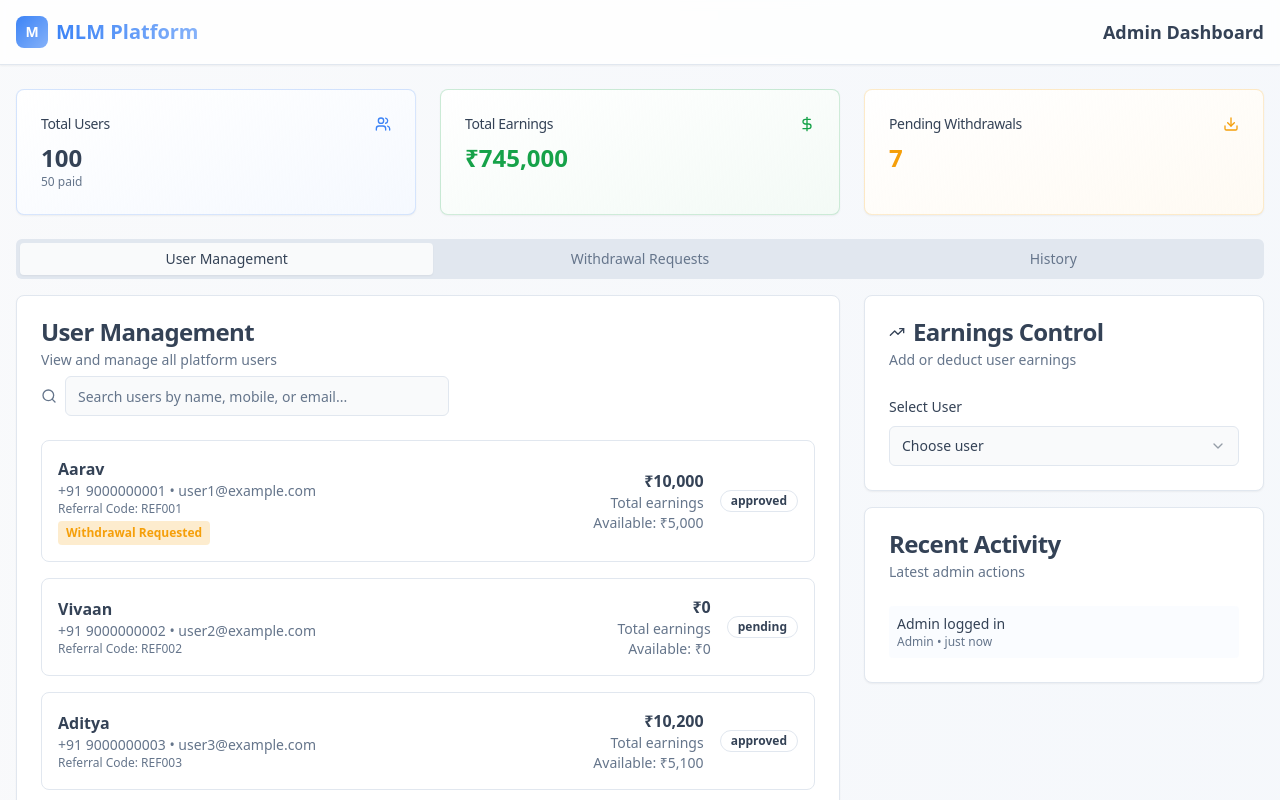
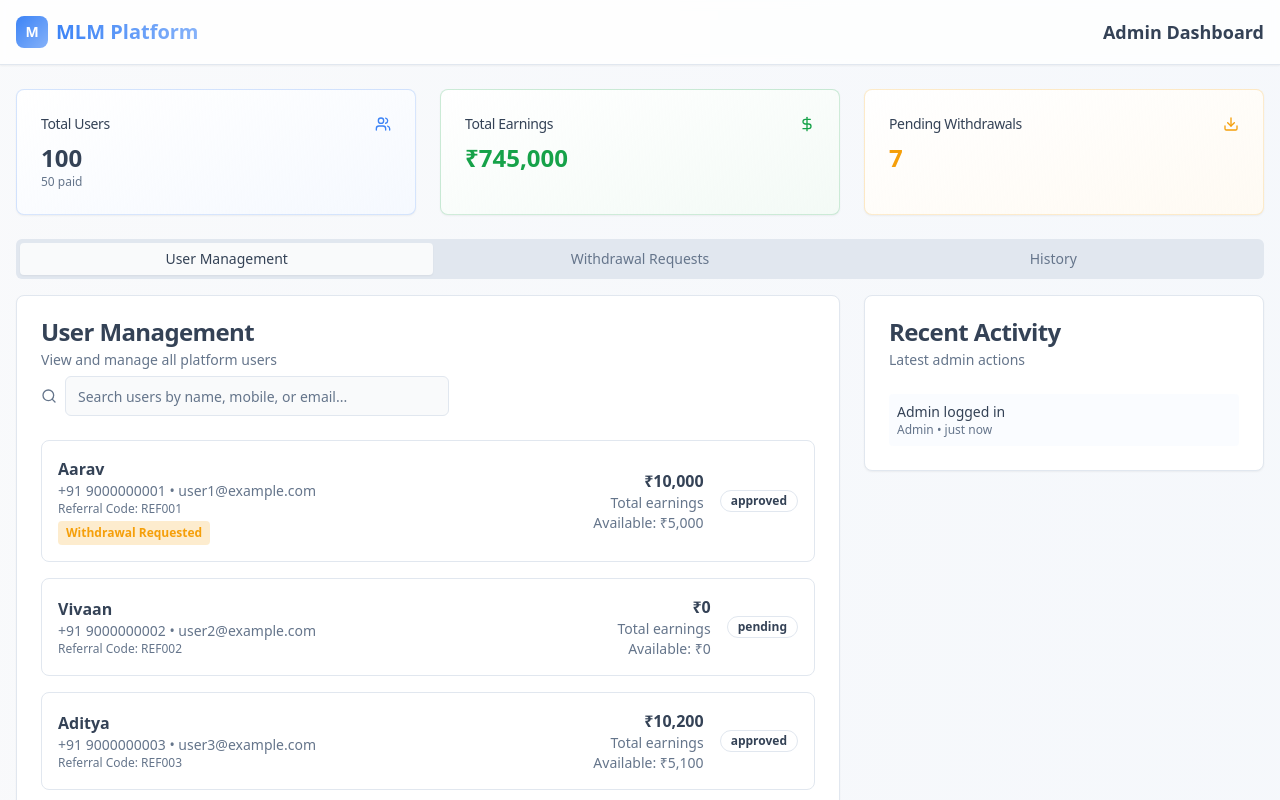
Before and after one commit to Kalpamit-tech1/kalpamit-mlm-frontend, a React (Vite) app: page /admin/dashboard in a window 1280 px wide. Shown: the top 800 px of the page. Built offline with nearby package versions, Linux system fonts and the light colour scheme.

Commit message:
Update Admin Dashboard User Earnings
Localize earning controls within user management on the admin dashboard. Earning adjustments (Add/Deduct) will now appear when a specific user is selected.

```diff
--- a/src/pages/AdminDashboard.tsx
+++ b/src/pages/AdminDashboard.tsx
@@ -483,7 +483,8 @@ export const AdminDashboard = () => {
               </Card>
             </div>
 
-            {/* Earnings Control */}
+            {/* Earnings Control - Shows only when user is selected */}
+            {selectedUser && (
               <div className="lg:col-span-1">
                 <Card>
                   <CardHeader>
@@ -491,27 +492,9 @@ export const AdminDashboard = () => {
                       <TrendingUp className="h-4 w-4" />
                       Earnings Control
                     </CardTitle>
-                  <CardDescription>Add or deduct user earnings</CardDescription>
+                    <CardDescription>Add or deduct earnings for {selectedUser.name}</CardDescription>
                   </CardHeader>
                   <CardContent className="space-y-4">
-                  <div className="space-y-2">
-                    <Label>Select User</Label>
-                    <Select onValueChange={(value) => setSelectedUser(users.find(u => u.id === value) || null)}>
-                      <SelectTrigger>
-                        <SelectValue placeholder="Choose user" />
-                      </SelectTrigger>
-                      <SelectContent>
-                        {users.filter(user => user.kycStatus === 'approved').map(user => (
-                          <SelectItem key={user.id} value={user.id}>
-                            {user.name} - ₹{user.totalEarnings.toLocaleString()}
-                          </SelectItem>
-                        ))}
-                      </SelectContent>
-                    </Select>
-                  </div>
-
-                  {selectedUser && (
-                    <>
                     <div className="p-3 bg-accent/30 rounded-lg">
                       <p className="font-semibold">{selectedUser.name}</p>
                       <p className="text-sm text-muted-foreground">
@@ -553,13 +536,23 @@ export const AdminDashboard = () => {
                     >
                       {loading ? 'Processing...' : `${earningsOperation === 'add' ? 'Add' : 'Deduct'} ₹${earningsUpdate || '0'}`}
                     </CustomButton>
-                    </>
-                  )}
+
+                    <CustomButton
+                      variant="outline"
+                      className="w-full"
+                      onClick={() => setSelectedUser(null)}
+                    >
+                      Clear Selection
+                    </CustomButton>
                   </CardContent>
                 </Card>
+              </div>
+            )}
 
-              {/* Recent Activity */}
-              <Card className="mt-4">
+              {/* Recent Activity - Show when no user is selected */}
+              {!selectedUser && (
+                <div className="lg:col-span-1">
+                  <Card>
                     <CardHeader>
                       <CardTitle>Recent Activity</CardTitle>
                       <CardDescription>Latest admin actions</CardDescription>
@@ -578,6 +571,7 @@ export const AdminDashboard = () => {
                     </CardContent>
                   </Card>
                 </div>
+              )}
             </div>
           </TabsContent>
 
```
Lines whose indentation alone changed are shown as unchanged.
